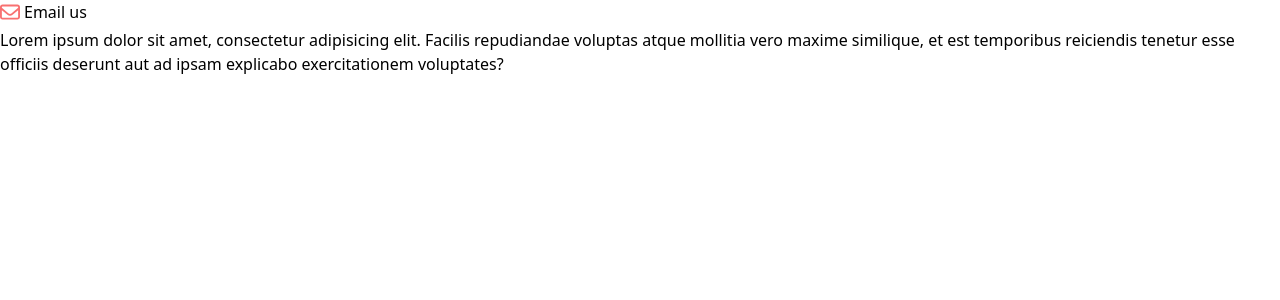
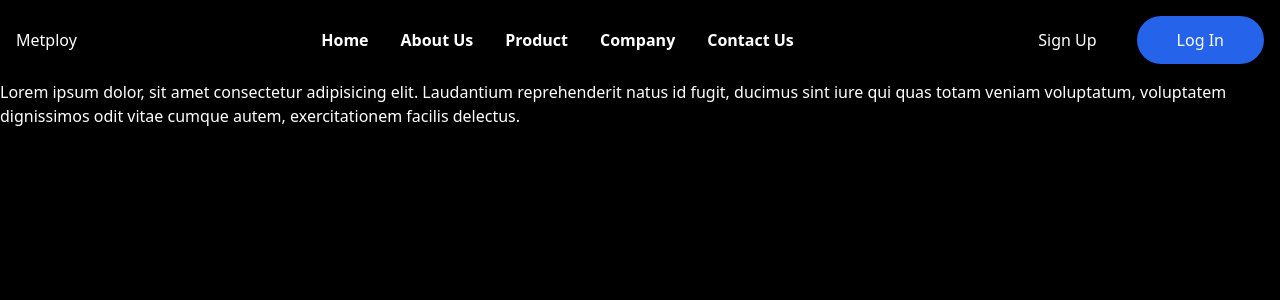
Before and after one commit to DanialZahid/metploy, a React (Vite) app: page / in a window 1280 px wide. Shown: the top 300 px of the page. Built offline with nearby package versions, Linux system fonts and the light colour scheme.

Commit message:
Organize components into files.

```diff
--- a/index.html
+++ b/index.html
@@ -11,7 +11,7 @@
     <title>Metploy — Single-Page Website (React + Tailwind)</title>
   </head>
 
-  <body>
+  <body class="bg-black text-white">
     <div class="root max-h-screen"></div>
 
     <script type="module" src="/src/main.tsx"></script>
--- /dev/null
+++ b/src/Footer/Footer.tsx
@@ -0,0 +1,3 @@
+export function Footer() {
+  return <footer className='m-auto max-w-screen-xl'></footer>;
+}
--- /dev/null
+++ b/src/Header/Header.tsx
@@ -0,0 +1,54 @@
+import { Logo } from './Logo';
+import { NavCta } from './NavCta';
+import { NavDesktop } from './NavDesktop';
+
+const navItems = [
+  {
+    name: 'Home',
+    link: '/',
+  },
+
+  {
+    name: 'About Us',
+    link: '/#about-us',
+  },
+
+  {
+    name: 'Product',
+    link: '/#product',
+  },
+
+  {
+    name: 'Company',
+    link: '/#company',
+  },
+
+  {
+    name: 'Contact Us',
+    link: '/#contact-us',
+  },
+];
+
+const navCtas = [
+  {
+    name: 'Sign Up',
+    link: '#',
+  },
+
+  {
+    name: 'Log In',
+    link: '#',
+  },
+];
+
+export function Header() {
+  return (
+    <header className='m-auto max-w-screen-xl flex items-center justify-between gap-4 p-4'>
+      <Logo />
+
+      <NavDesktop items={navItems} />
+
+      <NavCta items={navCtas} />
+    </header>
+  );
+}
--- /dev/null
+++ b/src/Header/Logo.tsx
@@ -0,0 +1,3 @@
+export function Logo() {
+  return <a href=''>Metploy</a>;
+}
--- /dev/null
+++ b/src/Header/NavCta.tsx
@@ -0,0 +1,26 @@
+interface Item {
+  name: string;
+  link: string;
+}
+
+interface NavCtaProps {
+  items: Item[];
+}
+
+export function NavCta({ items }: NavCtaProps) {
+  const cta = items.map((item) => (
+    <button
+      key={item.name}
+      title={item.name}
+      className={
+        item.name === 'Log In'
+          ? 'transition-colors bg-blue-600 rounded-full px-10 py-3 hover:bg-blue-700'
+          : ''
+      }
+    >
+      {item.name}
+    </button>
+  ));
+
+  return <div className='flex gap-10'>{cta}</div>;
+}
--- /dev/null
+++ b/src/Header/NavDesktop.tsx
@@ -0,0 +1,28 @@
+interface Item {
+  name: string;
+  link: string;
+}
+
+interface NavDesktopProps {
+  items: Item[];
+}
+
+export function NavDesktop({ items }: NavDesktopProps) {
+  const item = items.map((item) => (
+    <li key={item.name}>
+      <a
+        href={item.link}
+        title={item.name}
+        className='decoration-blue-500 hover:underline hover:underline-offset-8'
+      >
+        {item.name}
+      </a>
+    </li>
+  ));
+
+  return (
+    <nav>
+      <ul className='flex items-center gap-8 font-semibold'>{item}</ul>
+    </nav>
+  );
+}
--- a/src/Website.tsx
+++ b/src/Website.tsx
@@ -1,30 +1,31 @@
-import { faEnvelope } from '@fortawesome/free-regular-svg-icons';
-import { FontAwesomeIcon } from '@fortawesome/react-fontawesome';
+import { Header } from './Header/Header';
+import { Footer } from './Footer/Footer';
 
-function Header() {
-  return <header></header>;
-}
-
-function Footer() {
-  return <footer></footer>;
+interface SectionProps {
+  children: React.ReactNode;
+  className?: string;
 }
 
 function Main() {
   return (
     <main>
-      <div className='inline-flex items-center gap-1'>
-        <FontAwesomeIcon icon={faEnvelope} className='text-red-400' size='lg' />
+      <Section>
+        <p>
+          Lorem ipsum dolor, sit amet consectetur adipisicing elit. Laudantium
+          reprehenderit natus id fugit, ducimus sint iure qui quas totam veniam
+          voluptatum, voluptatem dignissimos odit vitae cumque autem,
+          exercitationem facilis delectus.
+        </p>
+      </Section>
+    </main>
+  );
+}
 
-        <span>Email us</span>
-      </div>
-
-      <p>
-        Lorem ipsum dolor sit amet, consectetur adipisicing elit. Facilis
-        repudiandae voluptas atque mollitia vero maxime similique, et est
-        temporibus reiciendis tenetur esse officiis deserunt aut ad ipsam
-        explicabo exercitationem voluptates?
-      </p>
-    </main>
+function Section({ children, className }: SectionProps) {
+  return (
+    <section className={`m-auto max-w-screen-xl ${className ?? ''}`.trim()}>
+      {children}
+    </section>
   );
 }
 
```
